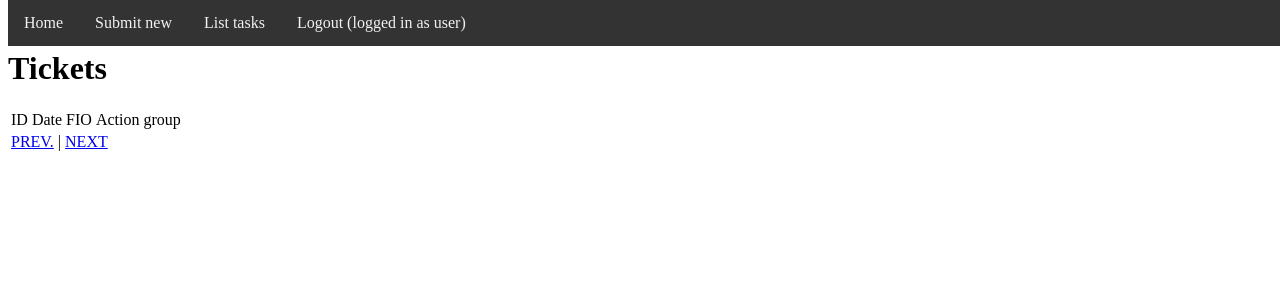
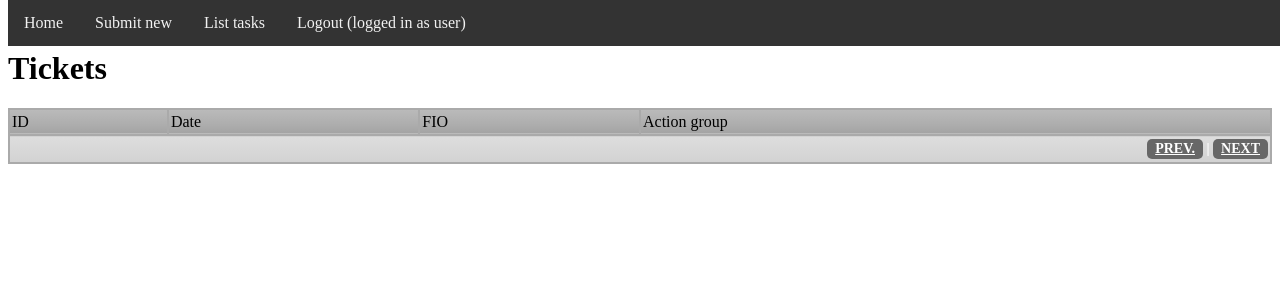
Before and after one commit to gogasan24ru/ksb1, a PHP site: page /index.php?module=listTasks in a window 1280 px wide. Shown: the top 300 px of the page. Run offline with PHP 8.4, Linux system fonts and the light colour scheme; a user stored in the database is signed in; data that the repository does not hold is empty.

Commit message:
fix layout for correct styles

```diff
--- a/modules/listTasks.php
+++ b/modules/listTasks.php
@@ -34,7 +34,7 @@ class listTasks
         $ret='
         <h1>Tickets</h1>
 
-        <table><thead><tr><td>ID</td><td>Date</td><td>FIO</td><td>Action group</td></tr></thead><tbody>
+        <table class="t"><thead><tr><td>ID</td><td>Date</td><td>FIO</td><td>Action group</td></tr></thead><tbody>
         ';
         foreach ($data as $datum)
         {
@@ -49,8 +49,10 @@ class listTasks
 
         $ret.='</tbody><tfoot>
         <tr><td colspan="4">
+        <div class="links">
         <a href="?module=listTasks&page='.($page-1).'">PREV.</a> |
         <a href="?module=listTasks&page='.($page+1).'">NEXT</a>
+        </div>
         </td></tr>
 
         </tfoot></table>';
```
